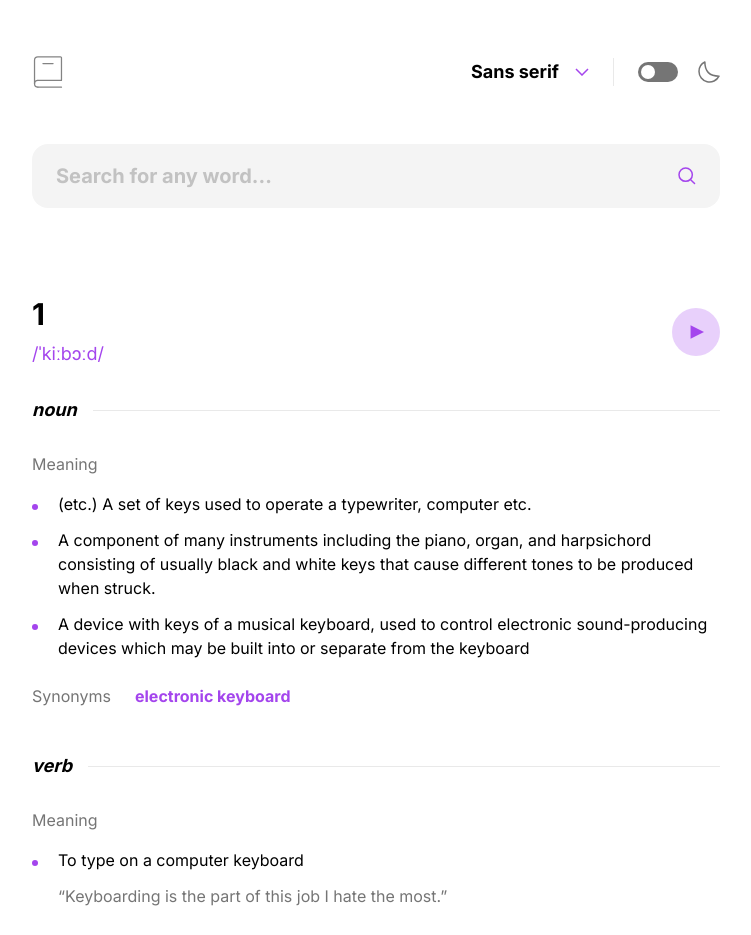
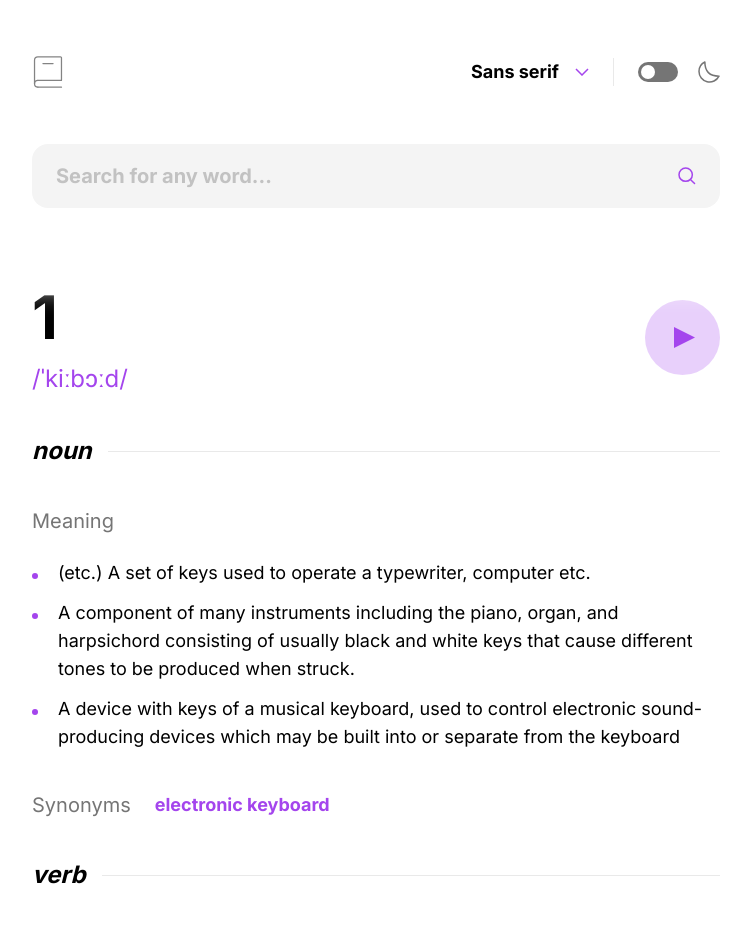
Before and after one commit to ayoub-ahabchane/FEM-dictionary-web-app, a React (Vite) app: page /definition/1 in a window 1280 px wide. Shown: the top 935 px of the page, without its empty margins (264-1015 px from the left). Built offline with nearby package versions, Linux system fonts and the light colour scheme.

Commit message:
feat: result page desktop styling

```diff
--- a/src/components/Header.jsx
+++ b/src/components/Header.jsx
@@ -7,7 +7,7 @@ import Logo from "./Logo";
 const Header = () => {
   return (
     <header
-      className="fixed left-0 right-0 top-0 mx-auto max-w-3xl bg-white px-6 pt-6 pb-10 font-sans shadow-lg shadow-white transition-all duration-300 dark:bg-primary-600 dark:shadow-primary-600 md:mb-11 md:px-10 md:pt-14 md:pb-16
+      className="fixed left-0 right-0 top-0 mx-auto max-w-3xl bg-white px-6 pt-6 pb-10 font-sans shadow-xl shadow-white transition-all duration-300 dark:bg-primary-600 dark:shadow-primary-600 md:px-10 md:pt-14 md:pb-16
     "
     >
       <div className="mb-6 flex h-8 items-center justify-between md:mb-14">
--- a/src/components/Searchbar.jsx
+++ b/src/components/Searchbar.jsx
@@ -1,5 +1,5 @@
 import React, { useState, useRef, useEffect, useContext } from "react";
-import { Form, redirect, useNavigate } from "react-router-dom";
+import { useNavigate } from "react-router-dom";
 import { ThemeContext } from "../store/context/ThemeCtx";
 
 const Searchbar = () => {
@@ -11,6 +11,8 @@ const Searchbar = () => {
   useEffect(() => {
     word && setIsValid(true);
   }, [word]);
+
+  // TODO: Framer motion
 
   return (
     <form
@@ -33,7 +35,7 @@ const Searchbar = () => {
         ref={inputRef}
         type="text"
         placeholder="Search for any word..."
-        className="dark grow bg-transparent font-bold outline-none transition-colors duration-300 placeholder:text-primary-400 placeholder:text-opacity-25 placeholder:transition-colors placeholder:duration-300 dark:placeholder:text-white dark:placeholder:text-opacity-25 md:text-xl"
+        className="dark grow bg-transparent font-bold caret-accent outline-none transition-colors duration-300 placeholder:text-primary-400 placeholder:text-opacity-25 placeholder:transition-colors placeholder:duration-300 dark:placeholder:text-white dark:placeholder:text-opacity-25 md:text-xl"
         value={word}
         onChange={(e) => {
           setWord(e.target.value);
--- a/src/global.css
+++ b/src/global.css
@@ -8,6 +8,6 @@
   }
 
   body {
-    @apply h-full transition-colors duration-300 dark:bg-primary-600 dark:text-white;
+    @apply h-full transition-colors duration-300 dark:bg-primary-600 dark:text-white md:text-lg;
   }
 }
--- a/src/routes/App.jsx
+++ b/src/routes/App.jsx
@@ -18,7 +18,7 @@ function App() {
   return (
     <div className="mx-auto flex h-full max-w-3xl flex-col px-6 pt-6 md:px-10 md:pt-14">
       <Header />
-      <main className={`font-${themeFont} pb-16 pt-44 md:pt-60`}>
+      <main className={`font-${themeFont} pb-16 pt-44 md:pt-56`}>
         {navigation.state === "loading" ? "loading" : <Outlet />}
       </main>
     </div>
--- a/src/routes/Result.jsx
+++ b/src/routes/Result.jsx
@@ -27,14 +27,18 @@ const Result = () => {
 
   return (
     <>
-      <div className="mb-7 flex items-center">
+      <div className="mb-7 flex items-center justify-between md:mb-10">
         <div className="grow">
-          <h1 className="mb-2 text-3xl font-bold capitalize">{word}</h1>
-          <span className="font-sans text-lg text-accent">{"/ˈkiːbɔːd/"}</span>
+          <h1 className="mb-2 text-3xl font-bold capitalize md:text-6xl md:leading-tight">
+            {word}
+          </h1>
+          <p className="font-sans text-lg text-accent md:text-2xl">
+            {"/ˈkiːbɔːd/"}
+          </p>
         </div>
-        <button className="h-12 w-12 shrink-0 rounded-full">
+        <button className="inline-block h-12 w-12 shrink-0 rounded-full md:h-[75px] md:w-[75px]">
           <svg
-            className="h-12 w-12"
+            className="h-12 w-12 md:h-[75px] md:w-[75px]"
             xmlns="http://www.w3.org/2000/svg"
             width="75"
             height="75"
@@ -47,13 +51,15 @@ const Result = () => {
           </svg>
         </button>
       </div>
-      <section className="mb-7">
-        <h2 className="mb-7 flex items-center gap-4 text-lg font-bold italic after:inline-block after:h-px after:w-full after:bg-secondary-300 after:transition-colors after:duration-300 after:content-[''] dark:after:bg-primary-300">
+      <section className="mb-7 md:mb-10">
+        <h2 className="mb-7 flex items-center gap-4 text-lg font-bold italic after:inline-block after:h-px after:w-full after:bg-secondary-300 after:transition-colors after:duration-300 after:content-[''] dark:after:bg-primary-300 md:mb-10 md:text-2xl">
           noun
         </h2>
 
-        <article className="mb-6">
-          <h3 className="mb-4 text-secondary-400">Meaning</h3>
+        <article className="mb-6 md:mb-10">
+          <h3 className="mb-4 text-secondary-400 md:mb-6 md:text-xl">
+            Meaning
+          </h3>
           <ul className="flex list-none flex-col gap-3">
             <li className="flex items-baseline before:mr-5 before:inline-block before:aspect-square before:h-1.5 before:rounded-full before:bg-accent before:content-['']">
               <div>
@@ -83,17 +89,19 @@ const Result = () => {
             </li>
           </ul>
         </article>
-        <article className="mb-6 flex gap-6">
-          <h3 className="mb-4 text-secondary-400">Synonyms</h3>
+        <article className="flex gap-6">
+          <h3 className="text-secondary-400 md:text-xl">Synonyms</h3>
           <p className="font-bold text-accent">electronic keyboard</p>
         </article>
       </section>
-      <section className="mb-7">
-        <h2 className="mb-7 flex items-center gap-4 text-lg font-bold italic after:inline-block after:h-px after:w-full after:bg-secondary-300 after:transition-colors after:duration-300 after:content-[''] dark:after:bg-primary-300">
+      <section className="mb-7 md:mb-10">
+        <h2 className="mb-7 flex items-center gap-4 text-lg font-bold italic after:inline-block after:h-px after:w-full after:bg-secondary-300 after:transition-colors after:duration-300 after:content-[''] dark:after:bg-primary-300 md:mb-10 md:text-2xl">
           verb
         </h2>
-        <article className="mb-6">
-          <h3 className="mb-4 text-secondary-400">Meaning</h3>
+        <article className="mb-6 md:mb-10">
+          <h3 className="mb-4 text-secondary-400 md:mb-6 md:text-xl">
+            Meaning
+          </h3>
           <ul className="flex list-none flex-col gap-3">
             <li className="flex items-baseline before:mr-5 before:inline-block before:aspect-square before:h-1.5 before:rounded-full before:bg-accent before:content-['']">
               <div>
@@ -107,7 +115,7 @@ const Result = () => {
         </article>
       </section>
       <footer className="border-t border-secondary-300 pt-6 transition-colors duration-300 dark:border-primary-300">
-        <p className="mb-3 text-secondary-400">Source</p>
+        <span className="mb-3 mr-4 text-secondary-400">Source</span>
         <a href="https://en.wiktionary.org/wiki/keyboard" target="_blank">
           <span className="text-sm underline decoration-secondary-400">
             https://en.wiktionary.org/wiki/keyboard
```
